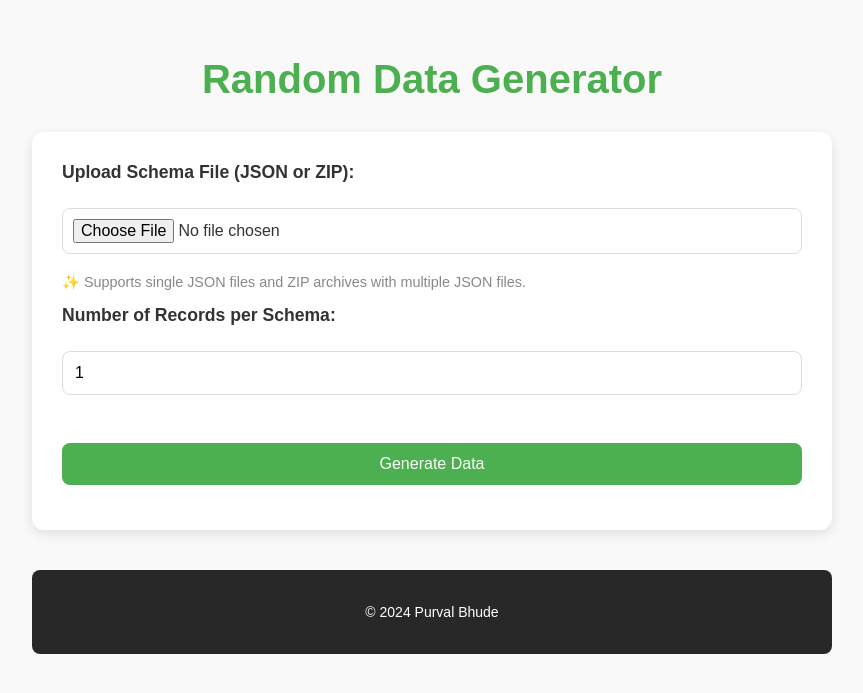
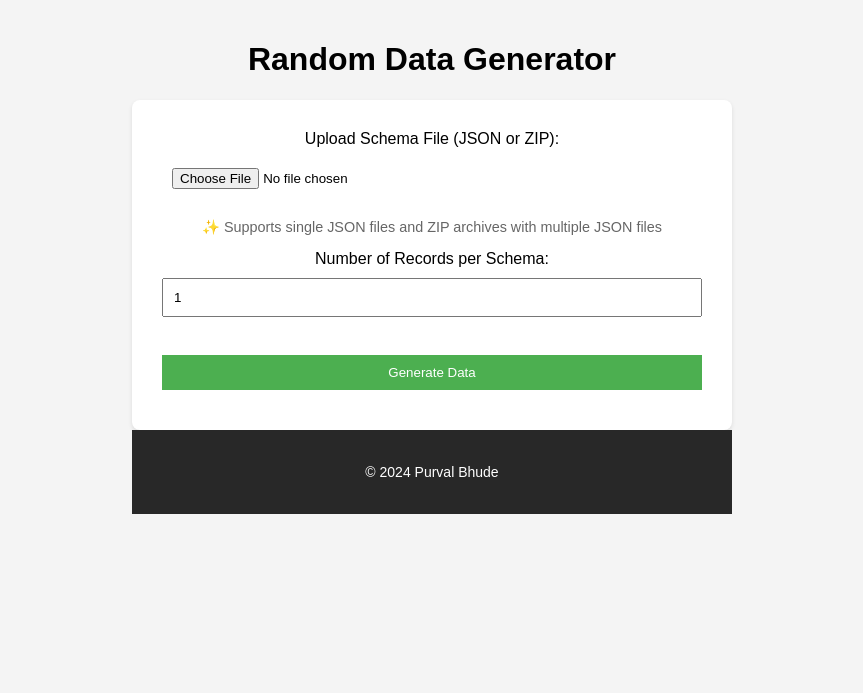
Before and after one commit to PurvalBhude/Random-Data-Generator, a Flask app: page / in a window 1280 px wide. Shown: the top 693 px of the page, without its empty margins (208-1071 px from the left). Run offline with Flask 2, Linux system fonts and the light colour scheme.

Commit message:
Update index.html

```diff
--- a/templates/index.html
+++ b/templates/index.html
@@ -6,96 +6,56 @@
     <title>Random Data Generator</title>
     <style>
         body {
-            font-family: 'Arial', sans-serif;
-            max-width: 800px;
+            font-family: Arial, sans-serif;
+            max-width: 600px;
             margin: 0 auto;
-            padding: 30px;
-            background-color: #f9f9f9;
-            color: #333;
-        }
-        h1 {
-            font-size: 2.5em;
-            color: #4CAF50;
-            margin-bottom: 30px;
+            padding: 20px;
             text-align: center;
+            background-color: #f4f4f4;
         }
         form {
-            background-color: #fff;
+            background-color: white;
             padding: 30px;
-            border-radius: 12px;
-            box-shadow: 0 4px 12px rgba(0,0,0,0.1);
-        }
-        label {
-            font-size: 1.1em;
-            margin-bottom: 10px;
-            display: inline-block;
-            font-weight: bold;
+            border-radius: 8px;
+            box-shadow: 0 2px 4px rgba(0,0,0,0.1);
         }
         input, button {
-            margin: 15px 0;
-            padding: 12px;
+            margin: 10px 0;
+            padding: 10px;
             width: 100%;
             box-sizing: border-box;
-            font-size: 1em;
-            border: 1px solid #ddd;
-            border-radius: 8px;
-        }
-        input[type="file"] {
-            padding: 10px;
         }
         button {
             background-color: #4CAF50;
-            color: #fff;
+            color: white;
             border: none;
             cursor: pointer;
-            transition: background-color 0.3s ease;
+            transition: background-color 0.3s;
         }
         button:hover {
             background-color: #45a049;
         }
         .file-info {
-            color: #888;
+            color: #666;
             font-size: 0.9em;
-            margin-top: 5px;
+            margin-top: 10px;
+        }
+        #download-link {
+            display: none;
+            margin-top: 20px;
+            color: #4CAF50;
+            font-weight: bold;
+            text-decoration: none;
         }
         #loading {
             display: none;
             margin-top: 20px;
-            font-size: 1.1em;
             color: #666;
-            text-align: center;
         }
         #error {
             display: none;
             color: red;
-            font-size: 1.1em;
             margin-top: 20px;
-            text-align: center;
-        }
-        #download-link {
-            display: none;
-            margin-top: 20px;
-            font-size: 1.2em;
-            font-weight: bold;
-            text-align: center;
-            text-decoration: none;
-            color: #4CAF50;
-            border: 2px solid #4CAF50;
-            padding: 10px;
-            border-radius: 8px;
-        }
-        #download-link:hover {
-            background-color: #4CAF50;
-            color: white;
-        }
-        footer {
-            background-color: #282828;
-            color: #fff;
-            text-align: center;
-            padding: 20px;
-            font-size: 14px;
-            margin-top: 40px;
-            border-radius: 8px;
         }
     </style>
 </head>
@@ -105,7 +65,7 @@
         <label for="schema_file">Upload Schema File (JSON or ZIP):</label><br>
         <input type="file" id="schema_file" name="schema_file" accept=".json,.zip" required><br>
         <p class="file-info">
-            ✨ Supports single JSON files and ZIP archives with multiple JSON files.
+            ✨ Supports single JSON files and ZIP archives with multiple JSON files
         </p>
         <label for="count">Number of Records per Schema:</label><br>
         <input type="number" id="count" name="count" min="1" value="1" required><br><br>
@@ -159,9 +119,9 @@
             });
         });
     </script>
-
-    <footer>
+    <footer style="background-color: #282828; color: #fff; text-align: center; padding: 20px; font-size: 14px; font-family: Arial, sans-serif;">
         <p>&copy; 2024 Purval Bhude</p>
     </footer>
+
 </body>
 </html>
```
